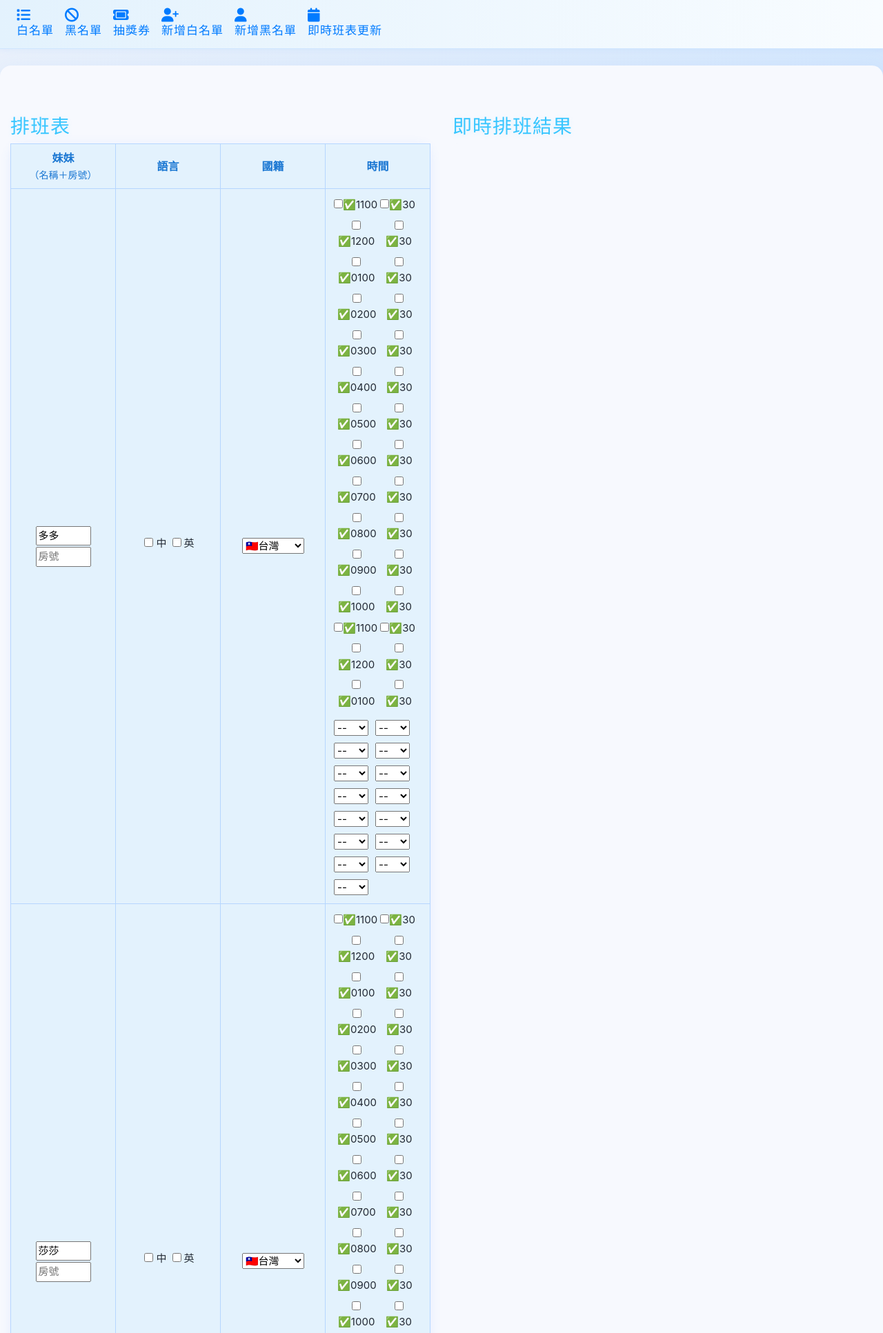
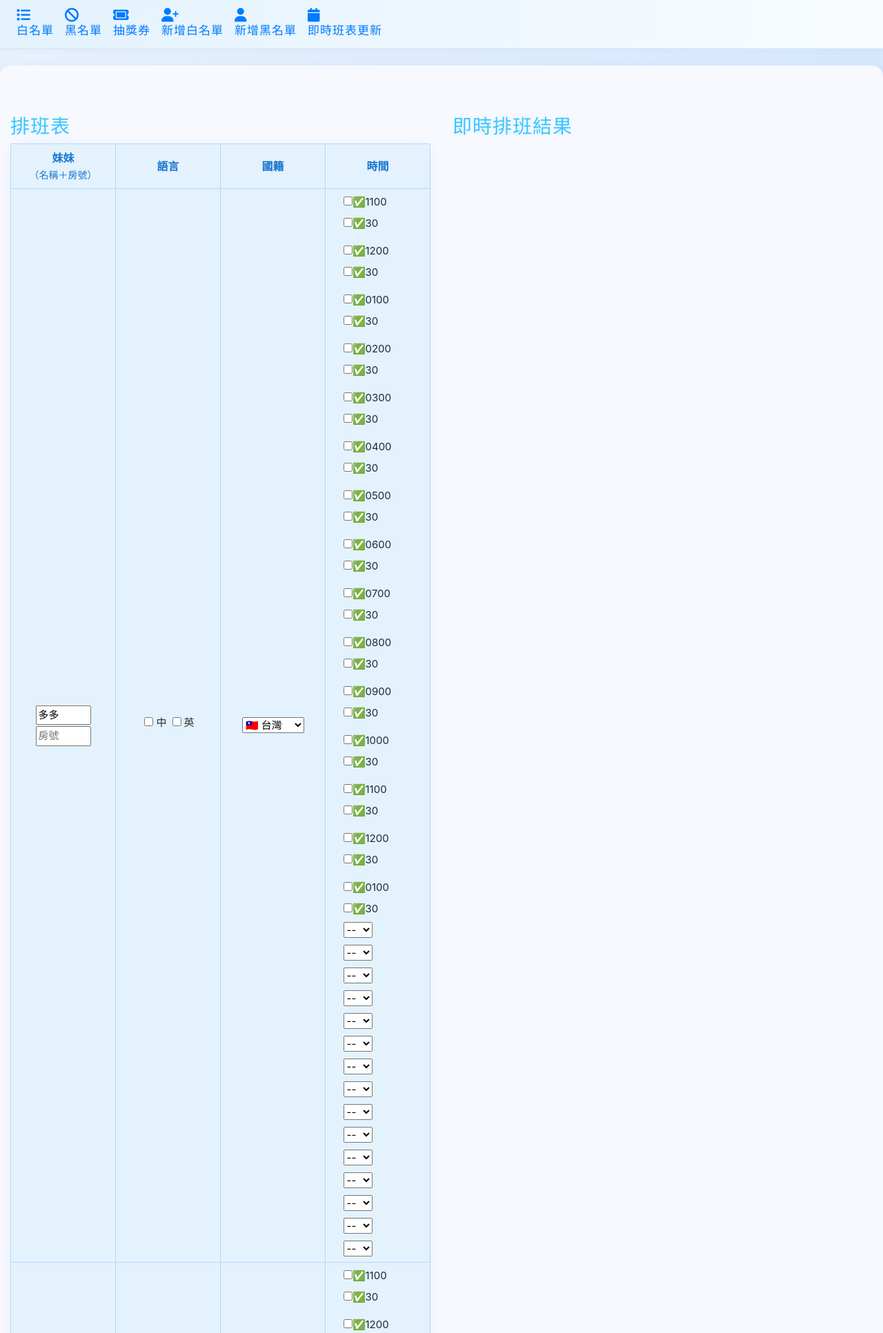
Before and after one commit to Suan0503/Test_Mod, a Flask app: page /admin/schedule/ in a window 1280 px wide. Shown: the top 1933 px of the page at 69% size. Run offline with Flask 3, Linux system fonts and the light colour scheme.

Commit message:
Update schedule.html

```diff
--- a/templates/schedule.html
+++ b/templates/schedule.html
@@ -6,9 +6,20 @@
   .schedule-table th { background:#e3f2fd; }
   .girl-name, .room-input { width:80px; display:block; margin:2px auto; }
   .lang-check { margin:0 4px; }
-  .time-cell { display:flex; align-items:center; gap:4px; margin-right:8px; }
-  .time-row { display:flex; flex-wrap:wrap; padding:4px; }
-  .duration-row { display:flex; flex-wrap:wrap; padding:4px; gap:10px; }
+  .time-container, .duration-container {
+    display: flex;
+    flex-wrap: wrap;
+    gap: 10px;
+    max-width: 460px;
+    margin: auto;
+    justify-content: center;
+  }
+  .time-block, .duration-block {
+    display: flex;
+    flex-direction: column;
+    align-items: flex-start;
+    width: 100px;
+  }
 </style>
 
 <div class="schedule-main" style="display:flex;gap:32px;padding:32px 0;">
@@ -36,30 +47,32 @@
           </td>
           <td>
             <select class="nation-select" style="width:90px;">
-              <option value="tw">🇹🇼台灣</option>
-              <option value="vn">🇻🇳越南</option>
-              <option value="th">🇹🇭泰國</option>
-              <option value="id">🇮🇩印尼</option>
+              <option value="tw">🇹🇼 台灣</option>
+              <option value="vn">🇻🇳 越南</option>
+              <option value="th">🇹🇭 泰國</option>
+              <option value="id">🇮🇩 印尼</option>
             </select>
           </td>
           <td>
-            <div class="time-row">
+            <div class="time-container">
               {% set timeslots = [11,12,1,2,3,4,5,6,7,8,9,10,11,12,1] %}
               {% for t in timeslots %}
-              <div class="time-cell">
+              <div class="time-block">
                 <label><input type="checkbox" class="hour-check" data-hour="{{ t }}" data-half="0">✅{{ "%02d00"|format(t) }}</label>
                 <label><input type="checkbox" class="half-check" data-hour="{{ t }}" data-half="1">✅30</label>
               </div>
               {% endfor %}
             </div>
-            <div class="duration-row">
+            <div class="duration-container">
               {% for t in timeslots %}
-              <select class="duration" style="width:50px;">
+              <div class="duration-block">
+                <select class="duration">
                   <option value="">--</option>
                   <option value="40">40</option>
                   <option value="60">60</option>
                   <option value="90">90</option>
                 </select>
+              </div>
               {% endfor %}
             </div>
           </td>
@@ -92,31 +105,33 @@ function addGirlRow() {
     </td>
     <td>
       <select class="nation-select" style="width:90px;">
-        <option value="tw">🇹🇼台灣</option>
-        <option value="vn">🇻🇳越南</option>
-        <option value="th">🇹🇭泰國</option>
-        <option value="id">🇮🇩印尼</option>
+        <option value="tw">🇹🇼 台灣</option>
+        <option value="vn">🇻🇳 越南</option>
+        <option value="th">🇹🇭 泰國</option>
+        <option value="id">🇮🇩 印尼</option>
       </select>
     </td>
     <td>
-      <div class="time-row">`;
+      <div class="time-container">`;
   for (let t of timeslots) {
     const hh = String(t).padStart(2, '0') + '00';
     html += `
-      <div class="time-cell">
+        <div class="time-block">
           <label><input type="checkbox" class="hour-check" data-hour="${t}" data-half="0">✅${hh}</label>
           <label><input type="checkbox" class="half-check" data-hour="${t}" data-half="1">✅30</label>
         </div>`;
   }
-  html += `</div><div class="duration-row">`;
+  html += `</div><div class="duration-container">`;
   for (let t of timeslots) {
     html += `
-      <select class="duration" style="width:50px;">
+        <div class="duration-block">
+          <select class="duration">
             <option value="">--</option>
             <option value="40">40</option>
             <option value="60">60</option>
             <option value="90">90</option>
-      </select>`;
+          </select>
+        </div>`;
   }
   html += `</div></td>`;
   tr.innerHTML = html;
@@ -140,7 +155,6 @@ function getNationInfo(nation, langs) {
   else if (nation === 'th') lang = '泰文溝通';
   else if (nation === 'id') lang = '印尼文溝通';
   else lang = '';
-
   return { emoji, lang };
 }
 
```
Lines whose indentation alone changed are shown as unchanged.
